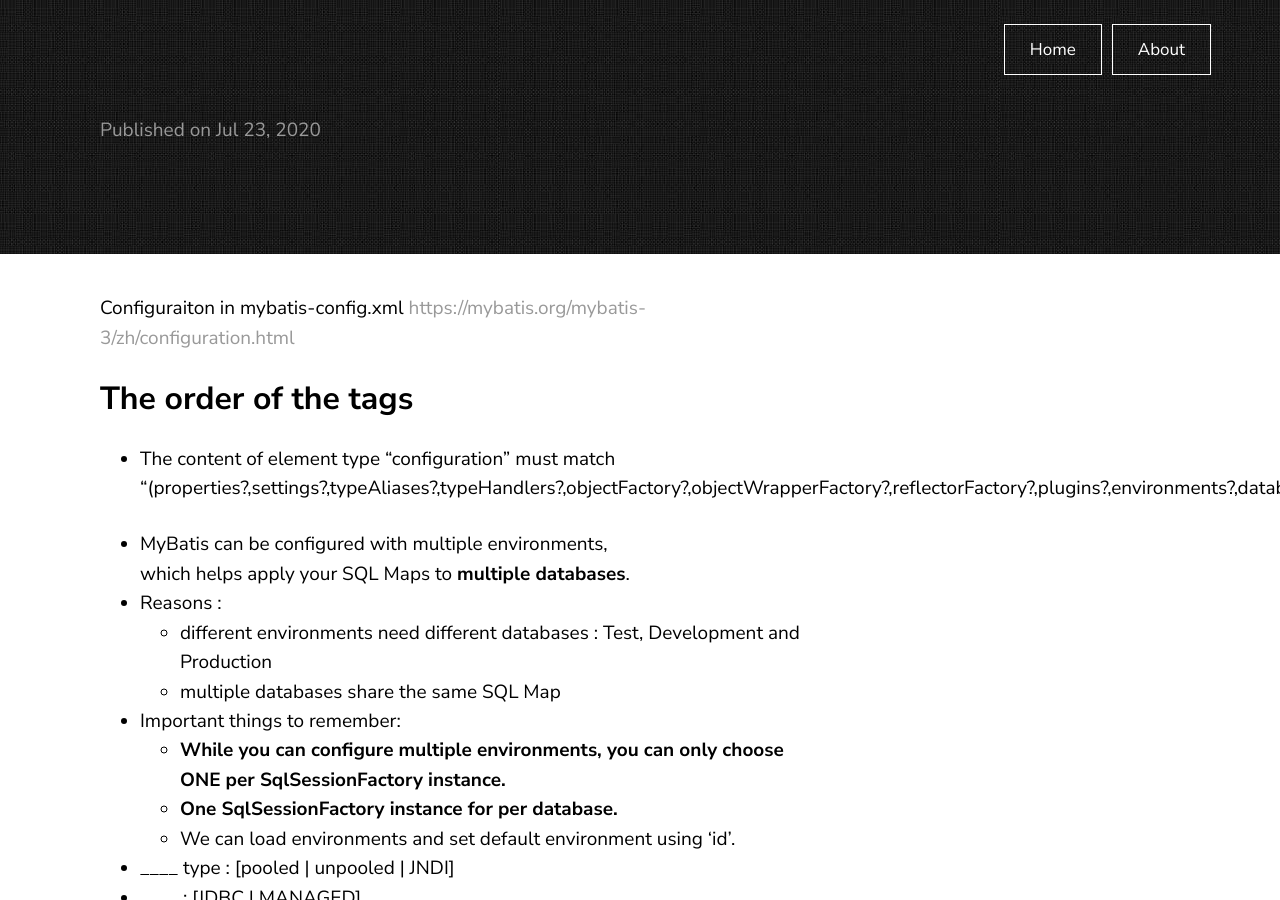
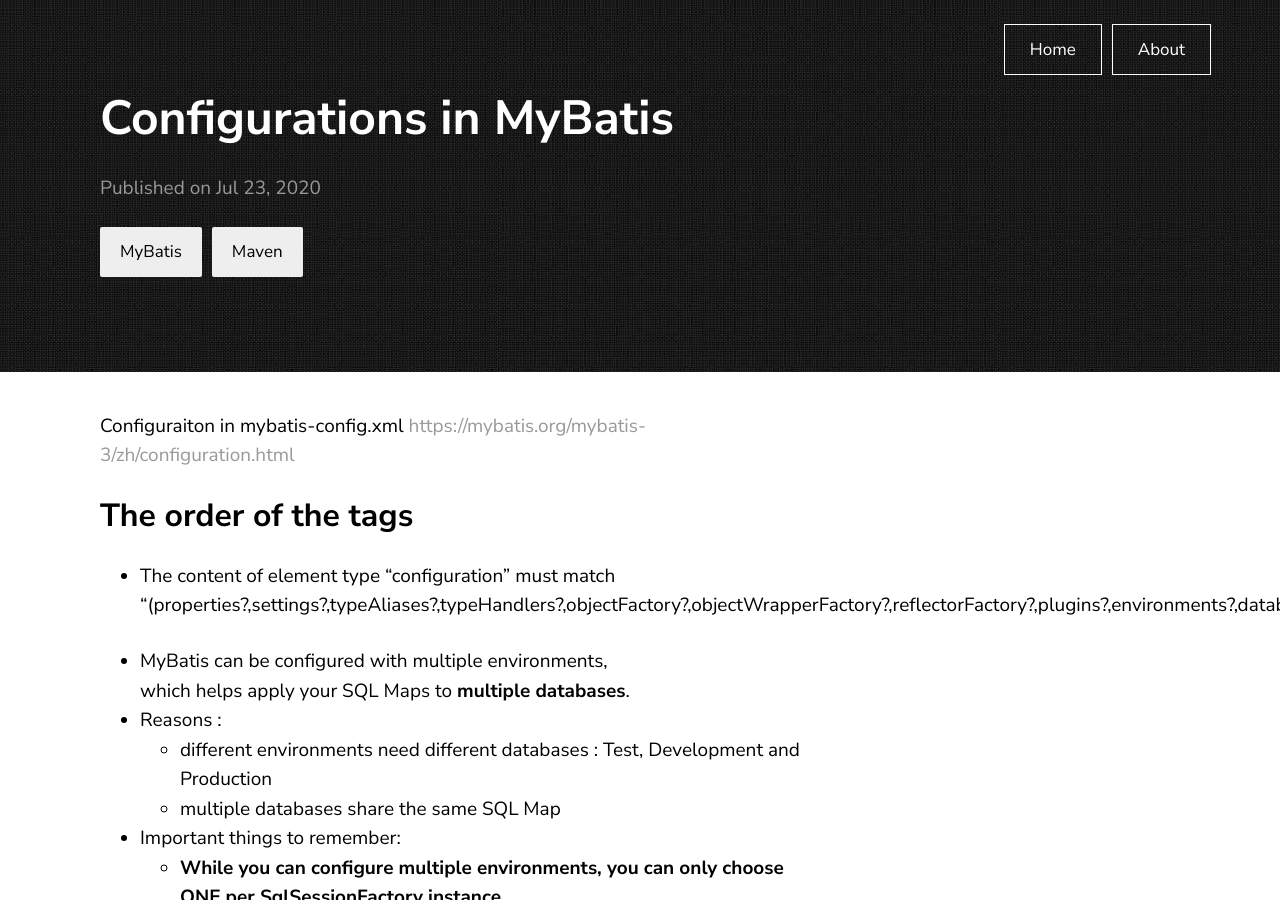
Before and after one commit to HBhakunamatata/HBhakunamatata.github.io, a Jekyll site: the page built from _posts/2020-07-23-MyBatis-03-Configuraitons.markdown, in a window 1280 px wide and 900 px high. Built offline with Jekyll 4.4.1, drawn with Linux system fonts in a browser that asks for light colours; our own code applies the rules of GitHub Pages for plain Markdown files.

Commit message:
Update 2020-07-23-MyBatis-03-Configuraitons.markdown
fix some mistakes

```diff
--- a/_posts/2020-07-23-MyBatis-03-Configuraitons.markdown
+++ b/_posts/2020-07-23-MyBatis-03-Configuraitons.markdown
@@ -1,6 +1,6 @@
 ---
 layout: post
-title: ""Configurations in MyBatis"
+title: "Configurations in MyBatis"
 description:
 date: 2020-07-23
 categories: MyBatis Maven
```
